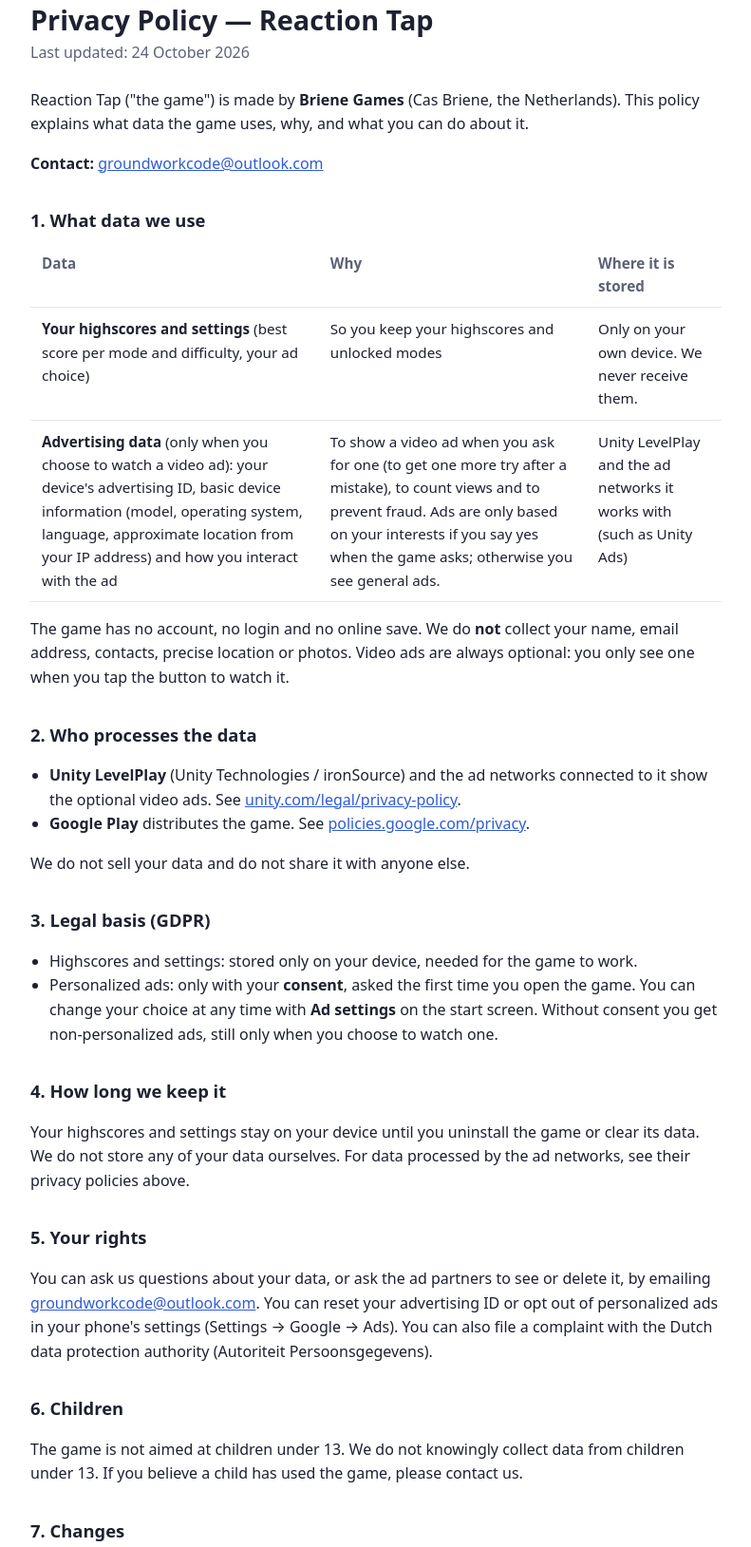
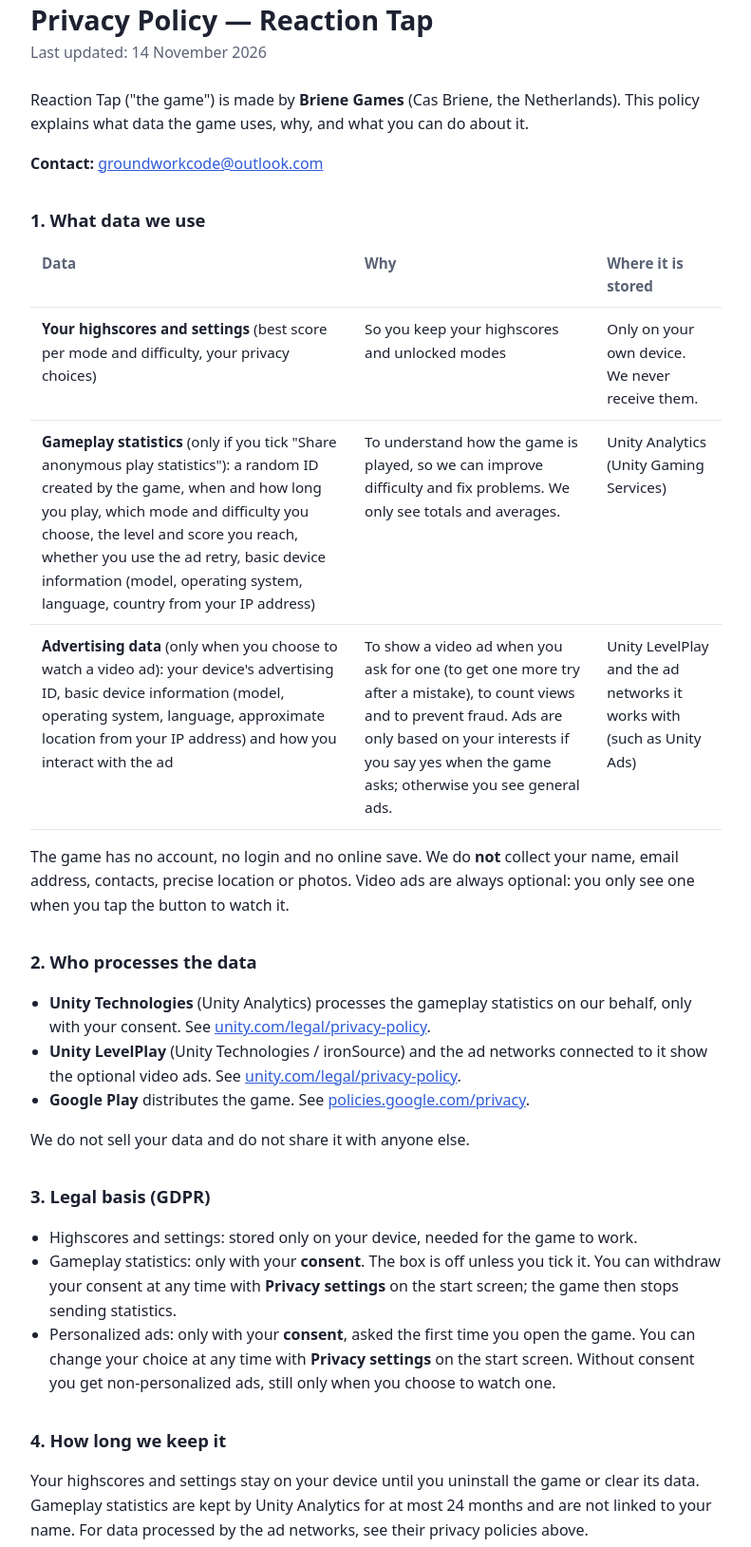
Before and after one commit to CasB1816/brienegames, a plain HTML site: page reaction-tap/privacy.html in a window 1280 px wide. Shown: the part 37-1666 px from the top of the page at 95% size, without its empty margins (244-1035 px from the left). Drawn offline with Linux system fonts and the light colour scheme.

Commit message:
Reaction Tap: privacyverklaring met speelstatistieken (Unity Analytics, opt-in)
Co-Authored-By: Claude Opus 5.5 <noreply@anthropic.com>

```diff
--- a/reaction-tap/privacy.html
+++ b/reaction-tap/privacy.html
@@ -9,7 +9,7 @@
 <body>
 <main>
   <h1>Privacy Policy — Reaction Tap</h1>
-  <p class="meta">Last updated: 24 October 2026</p>
+  <p class="meta">Last updated: 14 November 2026</p>
 
   <p>Reaction Tap ("the game") is made by <strong>Briene Games</strong> (Cas Briene, the Netherlands). This policy
   explains what data the game uses, why, and what you can do about it.</p>
@@ -20,9 +20,18 @@
   <table>
     <tr><th>Data</th><th>Why</th><th>Where it is stored</th></tr>
     <tr>
-      <td><strong>Your highscores and settings</strong> (best score per mode and difficulty, your ad choice)</td>
+      <td><strong>Your highscores and settings</strong> (best score per mode and difficulty, your privacy choices)</td>
       <td>So you keep your highscores and unlocked modes</td>
       <td>Only on your own device. We never receive them.</td>
+    </tr>
+    <tr>
+      <td><strong>Gameplay statistics</strong> (only if you tick "Share anonymous play statistics"): a random ID created
+      by the game, when and how long you play, which mode and difficulty you choose, the level and score you reach,
+      whether you use the ad retry, basic device information (model, operating system, language, country from your IP
+      address)</td>
+      <td>To understand how the game is played, so we can improve difficulty and fix problems. We only see totals and
+      averages.</td>
+      <td>Unity Analytics (Unity Gaming Services)</td>
     </tr>
     <tr>
       <td><strong>Advertising data</strong> (only when you choose to watch a video ad): your device's advertising ID,
@@ -40,6 +49,8 @@
 
   <h2>2. Who processes the data</h2>
   <ul>
+    <li><strong>Unity Technologies</strong> (Unity Analytics) processes the gameplay statistics on our behalf, only with
+    your consent. See <a href="https://unity.com/legal/privacy-policy">unity.com/legal/privacy-policy</a>.</li>
     <li><strong>Unity LevelPlay</strong> (Unity Technologies / ironSource) and the ad networks connected to it show the
     optional video ads. See <a href="https://unity.com/legal/privacy-policy">unity.com/legal/privacy-policy</a>.</li>
     <li><strong>Google Play</strong> distributes the game. See
@@ -50,18 +61,23 @@
   <h2>3. Legal basis (GDPR)</h2>
   <ul>
     <li>Highscores and settings: stored only on your device, needed for the game to work.</li>
+    <li>Gameplay statistics: only with your <strong>consent</strong>. The box is off unless you tick it. You can
+    withdraw your consent at any time with <strong>Privacy settings</strong> on the start screen; the game then stops
+    sending statistics.</li>
     <li>Personalized ads: only with your <strong>consent</strong>, asked the first time you open the game. You can
-    change your choice at any time with <strong>Ad settings</strong> on the start screen. Without consent you get
+    change your choice at any time with <strong>Privacy settings</strong> on the start screen. Without consent you get
     non-personalized ads, still only when you choose to watch one.</li>
   </ul>
 
   <h2>4. How long we keep it</h2>
-  <p>Your highscores and settings stay on your device until you uninstall the game or clear its data. We do not store
-  any of your data ourselves. For data processed by the ad networks, see their privacy policies above.</p>
+  <p>Your highscores and settings stay on your device until you uninstall the game or clear its data. Gameplay
+  statistics are kept by Unity Analytics for at most 24 months and are not linked to your name. For data processed by
+  the ad networks, see their privacy policies above.</p>
 
   <h2>5. Your rights</h2>
-  <p>You can ask us questions about your data, or ask the ad partners to see or delete it, by emailing
-  <a href="mailto:groundworkcode@outlook.com">groundworkcode@outlook.com</a>. You can reset your advertising ID or opt
+  <p>You can ask us to see or delete your gameplay statistics, or ask us questions about your data, by emailing
+  <a href="mailto:groundworkcode@outlook.com">groundworkcode@outlook.com</a>, or contact the ad partners through their
+  privacy policies. You can reset your advertising ID or opt
   out of personalized ads in your phone's settings (Settings → Google → Ads). You can also file a complaint with the
   Dutch data protection authority (Autoriteit Persoonsgegevens).</p>
 
```
